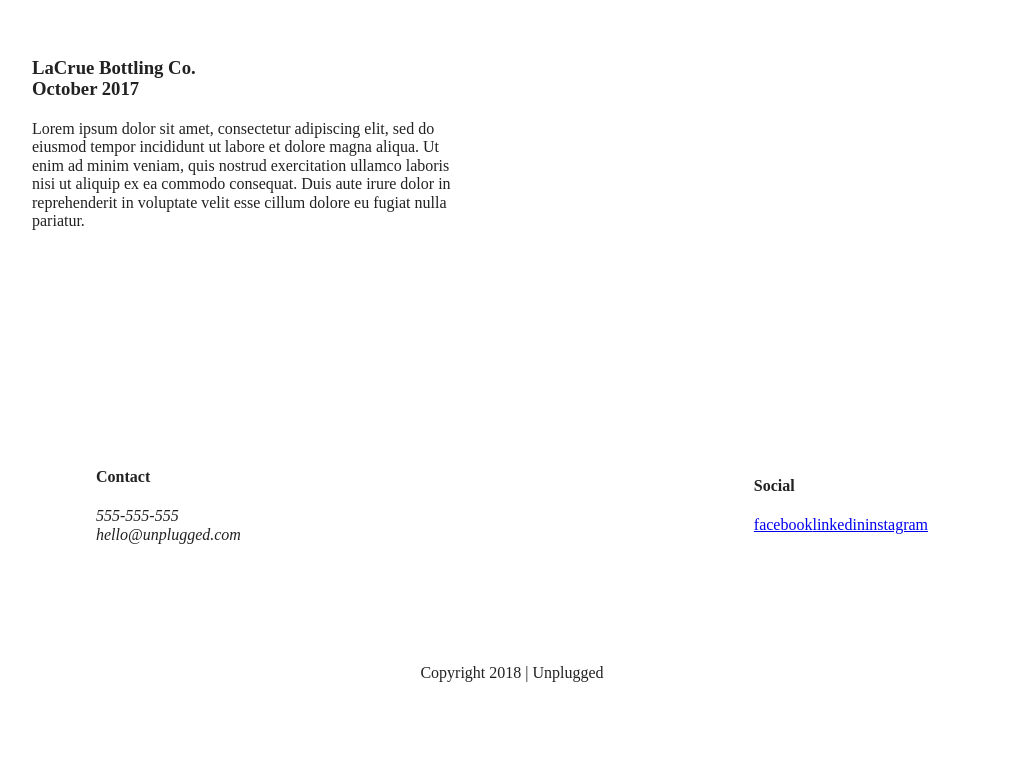
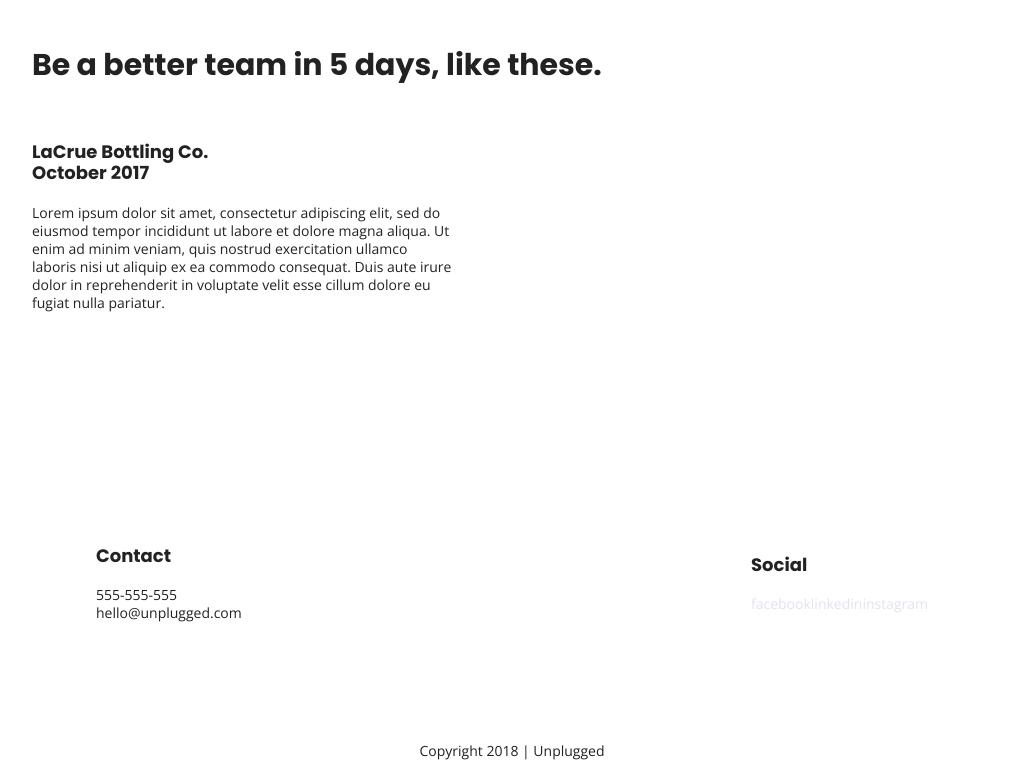
Before and after one commit to Theresa37/unpluggedresponsvie, a website built with Parcel: page index.html in a window 1280 px wide. Shown: the part 1439-2219 px from the top of the page, without its empty margins (128-1151 px from the left). Before the commit the page ends 2141 px from the top, so only its background shows below. Built offline with nearby package versions, Linux system fonts and the light colour scheme.

Commit message:
base styles added

```diff
--- a/about/index.html
+++ b/about/index.html
@@ -15,6 +15,9 @@
   <link rel="manifest" href="site.webmanifest">
   <link rel="apple-touch-icon" href="../icon.png">
   <!-- Place favicon.ico in the root directory -->
+
+  <!-- Google Fonts -->
+  <link href="https://fonts.googleapis.com/css?family=Open+Sans:400,700|Poppins:500,700" rel="stylesheet">
 
   <link rel="stylesheet" href="../css/normalize.css">
   <link rel="stylesheet" href="../css/main.css">
--- a/css/main.css
+++ b/css/main.css
@@ -90,7 +90,68 @@
 
 .content-wrapper {
   width: 90%;
+  margin: 50px 0;
 }
+
+html {
+  font-size: 16px;
+}
+
+body {
+  font-family: 'Open Sans', sans-serif;
+  font-size: 1em;
+  text-align: left;
+
+}
+
+
+ul,
+ ol {
+  list-style-type: none;
+ }
+
+
+a {
+  color: #e2e3ed;
+  text-decoration: none;
+}
+
+
+h2 {
+  font-family: 'Poppins', sans-serif;
+  font-size: 1.875em;
+}
+
+
+
+h3,
+ h4 {
+  font-family: 'Poppins', sans-serif;
+  font-size: 1.125em;
+  margin: 20px 0;
+ }
+
+
+p {
+  font-size: 0.875em;
+  line-height: 1.285;
+
+}
+
+
+
+img {
+
+}
+
+figure {
+
+}
+
+address {
+  font-style: normal;
+}
+
 
 
 /*************Base - Header - Footer styles ***********/
@@ -137,6 +198,7 @@
   display: flex;
   justify-content: space-around;
   width: 100%;
+
 
 }
 
@@ -220,7 +282,7 @@
 }
 
 
-.features-items {
+.features .features-items {
   display: flex;
   justify-content: center;
   align-items: center;
@@ -472,7 +534,6 @@
   flex-flow: row wrap;
   flex-basis: 50%;
 
-
 }
 
 .features .features-item-description {
@@ -557,9 +618,10 @@
   width: 100%;
 }
 
+}
 @media only screen and (min-width: 1200px) {
   /*Desktop syles here*/
-}
+
 
 /*General Styles*/
 
@@ -589,6 +651,7 @@
 .features h2 {
   width: 92%;
 }
+
 
 .features article {
   flex-basis: 33%;
--- a/index.html
+++ b/index.html
@@ -15,6 +15,10 @@
   <link rel="manifest" href="site.webmanifest">
   <link rel="apple-touch-icon" href="icon.png">
   <!-- Place favicon.ico in the root directory -->
+
+  <!-- Google Fonts -->
+  <link href="https://fonts.googleapis.com/css?family=Open+Sans:400,700|Poppins:500,700" rel="stylesheet">
+
 
   <link rel="stylesheet" href="css/normalize.css">
   <link rel="stylesheet" href="css/main.css">
```
Also changed, not shown: faq/index.html (+3 -0 lines).
